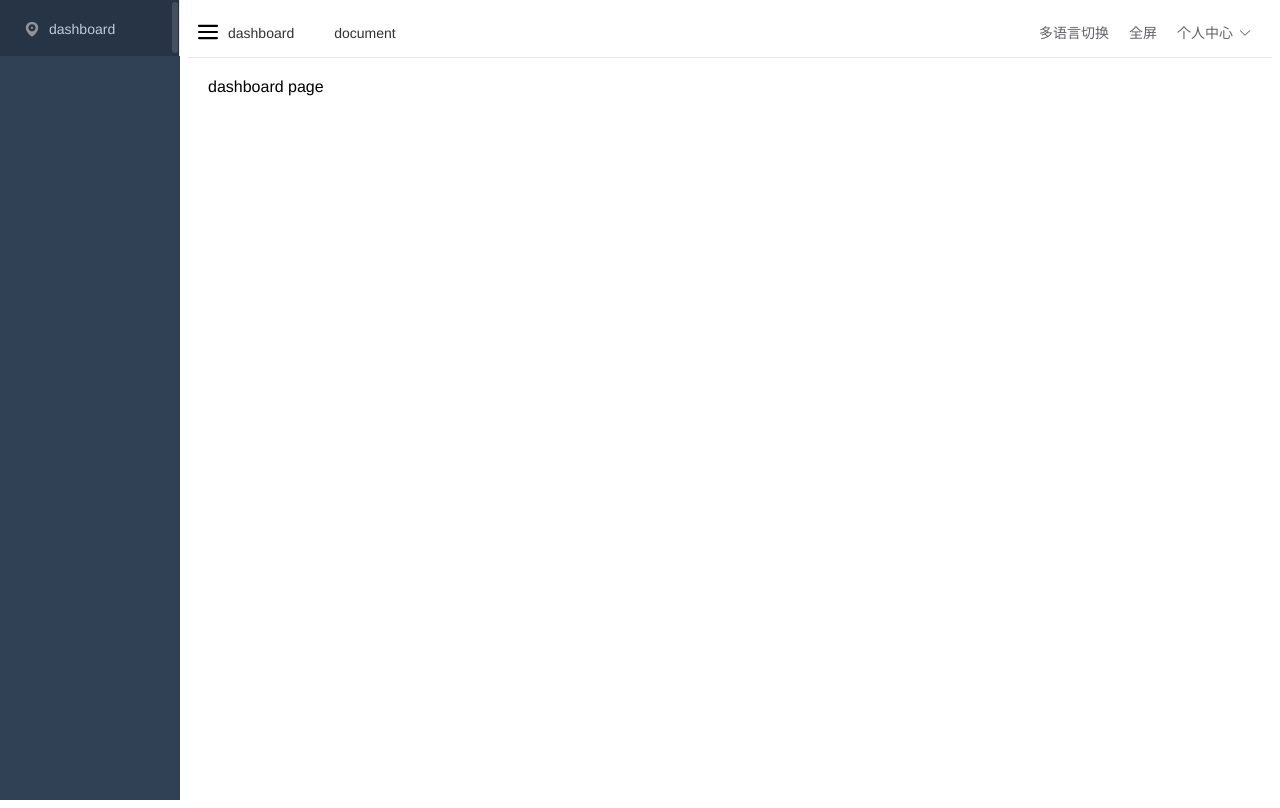
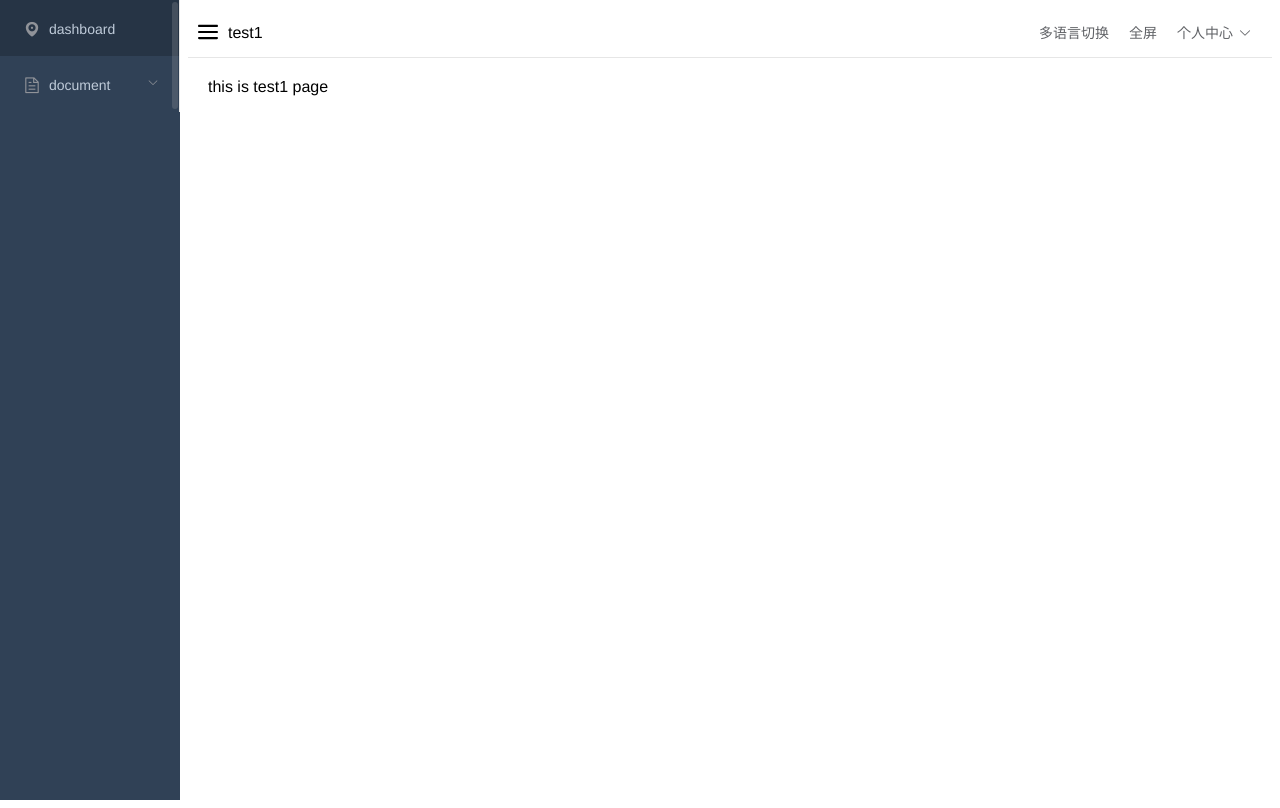
Before and after one commit to sayabc/admin-vue-element, a Vue app: page /#/test1 in a window 1280 px wide. Before the commit this address led to /#/dashboard. Built offline with nearby package versions, Linux system fonts and the light colour scheme.

Commit message:
更新面包屑导航和sidebar的展示方式

```diff
--- a/src/components/Breadcrumb/index.vue
+++ b/src/components/Breadcrumb/index.vue
@@ -1,11 +1,12 @@
 <template>
-<div>
-  <el-breadcrumb separator="/">
-    <el-breadcrumb-item v-for="(item, ind) in breadCrumbList.children" :key="ind" :to="{ path: item.path}" >
-      {{ item.meta.title + 'sayhe'}}
-    </el-breadcrumb-item>
-  </el-breadcrumb>
-</div>
+  <div class="bread-container">
+    <!-- <el-breadcrumb separator="/">
+      <el-breadcrumb-item v-for="(item, ind) in breadCrumbList.children" :key="ind" :to="{ path: item.path}" >
+        {{ item.meta.title}}
+      </el-breadcrumb-item>
+    </el-breadcrumb> -->
+    {{ curName }}
+  </div>
 
 </template>
 
@@ -14,28 +15,29 @@ import { mapGetters } from 'vuex';
 export default {
   data() {
     return {
-
+      curName: this.$route.name
     }
   },
+  // computed: {
+  //   ...mapGetters([
+  //     'sidebar'
+  //   ]),
+  //   breadCrumbList() {
+  //     console.log('watch sidebar', [this.sidebar.showList][0])
+  //     return [this.sidebar.showList][0]
+  //   },
+  // },
   watch: {
-    // $route() {
-    //   this.resetNavList()
-    //   console.log(this.$route)
-    // }
-  },
-  methods: {
-    // resetNavList() {
-    //   this.list = this.$route.matched.filter(item => item.name);
-    // }
-  },
-  computed: {
-    ...mapGetters([
-      'sidebar'
-    ]),
-    breadCrumbList() {
-      console.log('watch sidebar', this.sidebar.showList[0])
-      return [this.sidebar.showList][0]
-    }
+    $route: function(cur) {
+      this.curName = cur.name
+    },
   }
 }
 </script>
+
+<style lang="scss" scoped>
+.bread_container {
+  color: #606266;
+  font-size: 18px;
+}
+</style>
--- a/src/components/NavList/index.vue
+++ b/src/components/NavList/index.vue
@@ -1,6 +1,6 @@
 <template>
   <div class="nav_container">
-    <div class="nav_left">
+    <!-- <div class="nav_left">
       <el-tabs @tab-click="handleClick">
         <el-tab-pane
           v-for="(item, index) in routersMap"
@@ -9,8 +9,8 @@
           :name="item.meta.title"
         />
       </el-tabs>
-    </div>
-    <div class="shortcut_entrance">
+    </div> -->
+    <div class="shortcut_entrance fr">
       <el-dropdown class="fr">
         <span class="el-dropdown-link">
           个人中心<i class="el-icon-arrow-down el-icon--right"></i>
@@ -31,19 +31,19 @@
 </template>
 
 <script>
-import { routersMap } from "@/router/index";
+// import { routersMap } from "@/router/index";
 
 export default {
   data() {
     return {
-      routersMap: routersMap
+      // routersMap: routersMap
     };
   },
   methods: {
-    handleClick(tab, event) {
-      // 点击通知 getters 去处理 sidebar的显示元素列表  同时应该默认显示该项目下的首页或某一页
-      this.$store.dispatch("handleSidebarList", tab.name);
-    }
+    // handleClick(tab, event) {
+    //   // 点击通知 getters 去处理 sidebar的显示元素列表  同时应该默认显示该项目下的首页或某一页
+    //   this.$store.dispatch("handleSidebarList", tab.name);
+    // }
   }
 };
 </script>
@@ -62,7 +62,6 @@ export default {
   width: 60%;
 }
 .shortcut_entrance {
-  float: left;
   width: 40%;
 }
 
--- a/src/views/layout/components/Navbar.vue
+++ b/src/views/layout/components/Navbar.vue
@@ -2,20 +2,20 @@
   <el-menu class="navbar" mode="horizontal">
     <hamburger class="hamburger_container pointer" :toggleClick="toggleSideBar" :isActive="sidebar.open"></hamburger>
     <NavList />
-    <!-- <breadcrumb class="breadcrumb_container"></breadcrumb> -->
+    <breadcrumb class="breadcrumb_container"></breadcrumb>
   </el-menu>
 </template>
 
 <script>
 import { mapGetters } from 'vuex';
 import Hamburger from '@/components/Hamburger';
-// import Breadcrumb from '@/components/Breadcrumb';
+import Breadcrumb from '@/components/Breadcrumb';
 import NavList from '@/components/NavList';
 
 export default {
   components: {
     Hamburger,
-    // Breadcrumb,
+    Breadcrumb,
     NavList,
   },
   computed: {
--- a/src/views/layout/components/Sidebar/SidebarItems.vue
+++ b/src/views/layout/components/Sidebar/SidebarItems.vue
@@ -12,7 +12,7 @@
     <el-submenu :index="'String'" v-else>
       <template slot="title">
         <i class="el-icon-document"></i>
-        <span>document</span>
+        <span @click="handleMulItemFir(children)">{{ item.meta.title }}</span>
       </template>
       <el-menu-item v-for="(mulItem,index) in children" :key="index" :index="mulItem.path||mulItem.meta.title">
         <router-link :to="mulItem.path">
@@ -38,11 +38,10 @@ export default {
     hasOnlyOneChild(ic) {
       this.children = ic;
       return ic.length === 1 ? true : false
-    }
+    },
+    handleMulItemFir(c) {
+      this.$router.push(c[0].path)
+    },
   }
 };
 </script>
-
-<style lang="scss" scoped>
-
-</style>
--- a/src/views/layout/components/Sidebar/index.vue
+++ b/src/views/layout/components/Sidebar/index.vue
@@ -10,7 +10,8 @@
         :collapse="isCollapse"
       >
         <!--  :default-active="$route.path"      -->
-        <sidebar-items v-for="item in showList" :key="item.meta.title" :item='item'/>
+        <!-- <sidebar-items v-for="item in showList" :key="item.meta.title" :item='item'/> -->
+        <sidebar-items v-for="item in routersMap" :key="item.meta.title" :item='item'/>
       </el-menu>
     </el-scrollbar>
   </div>
@@ -19,8 +20,15 @@
 <script>
 import { mapGetters } from 'vuex'
 import SidebarItems from "./SidebarItems";
+import { routersMap } from "@/router/index";
+
 
 export default {
+  data() {
+    return {
+      routersMap: routersMap
+    }
+  },
   components: {
     SidebarItems,
   },
```
Also changed, not shown: 1 other file (tests, documents, lock files or other folders).
